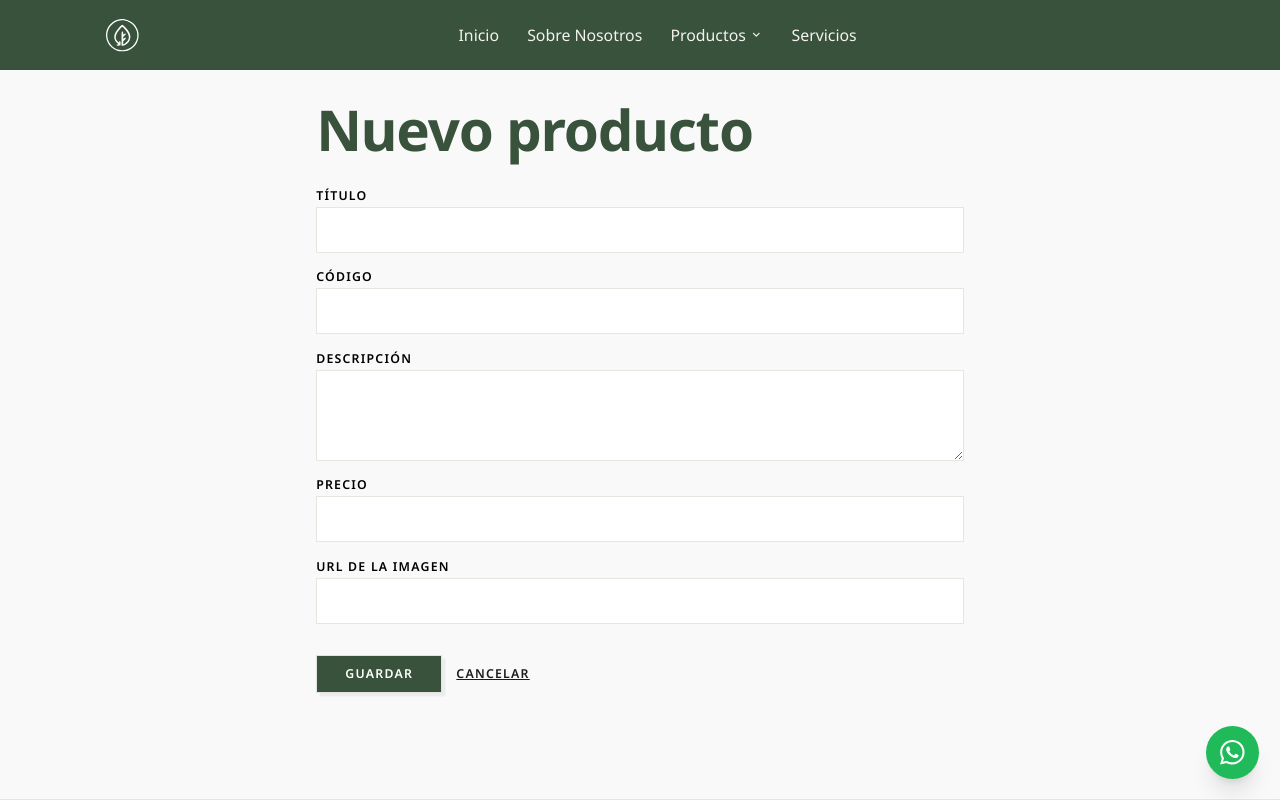
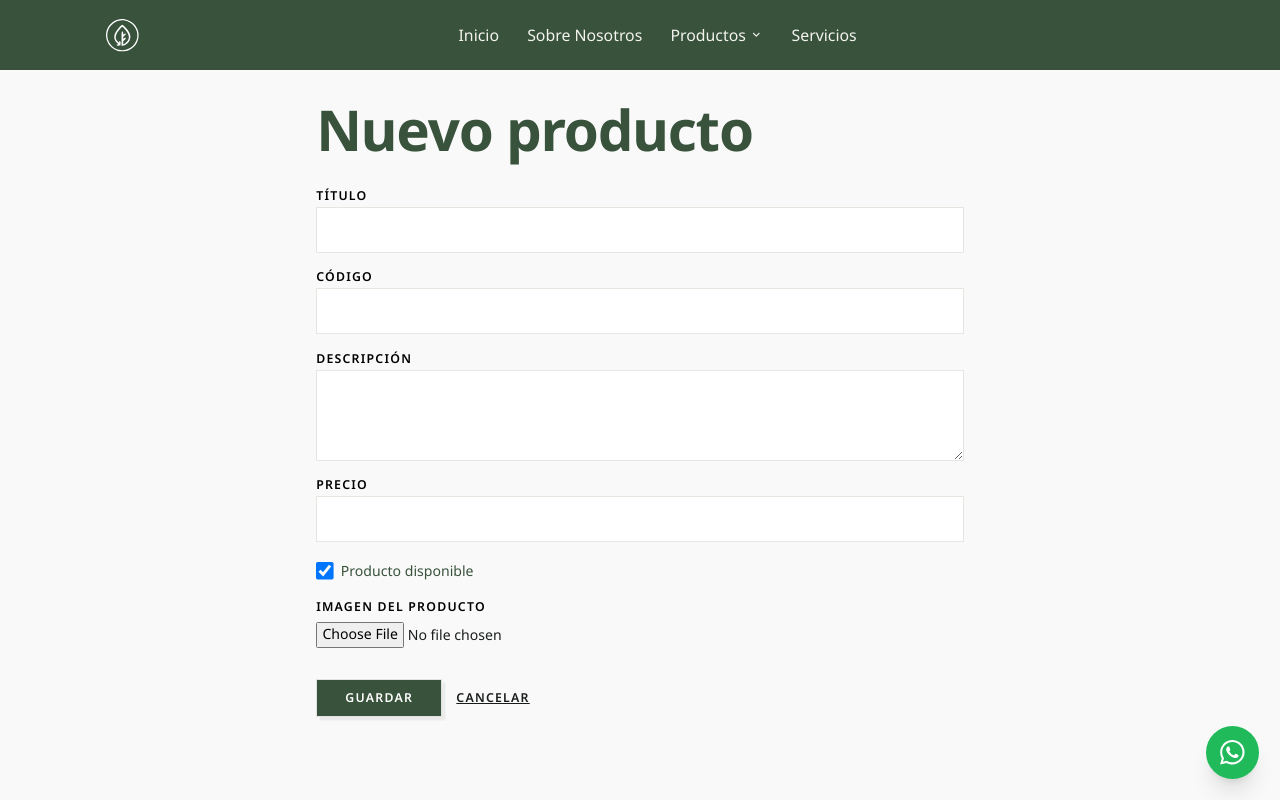
Before and after one commit to Suandres00/comunitarias, a React (Vite) app: page /admin/nuevo in a window 1280 px wide. Shown: the top 800 px of the page. Built offline with nearby package versions, Linux system fonts and the light colour scheme; sample sign-in values are in the browser's storage.

Commit message:
indicador de productos agotados

```diff
--- a/src/pages/AdminPanel.jsx
+++ b/src/pages/AdminPanel.jsx
@@ -45,11 +45,13 @@ const AdminPanel = () => {
 
   return (
     <main className="max-w-[1280px] mx-auto px-8 pt-28 pb-section-gap-lg">
-      <div className="flex items-center justify-between mb-10">
-        <h1 className="font-display-lg text-display-lg text-primary">Panel de Administración</h1>
+      <div className="flex flex-col sm:flex-row sm:items-center justify-between gap-4 mb-10">
+        <h1 className="font-display-md sm:font-display-lg text-display-md sm:text-display-lg text-primary">
+          Panel de Administración
+        </h1>
         <button
           onClick={handleLogout}
-          className="font-body-md text-body-md text-secondary underline"
+          className="font-body-md text-body-md text-secondary underline self-start sm:self-auto"
         >
           Cerrar sesión
         </button>
@@ -66,18 +68,38 @@ const AdminPanel = () => {
         {products.map((p) => (
           <div
             key={p.id}
-            className="flex items-center gap-4 bg-surface-container-low technical-border p-4"
+            className="flex flex-col sm:flex-row sm:items-center gap-4 bg-surface-container-low technical-border p-4"
           >
+            <div className="flex items-center gap-4">
               <img
                 src={p.img}
                 alt={p.title}
-              className="w-20 h-20 object-cover technical-border"
+                className="w-20 h-20 object-cover technical-border flex-shrink-0"
               />
-            <div className="flex-1">
+              <div className="flex-1 sm:hidden">
                 <span className="font-label-md text-label-md text-secondary uppercase tracking-widest">{p.code}</span>
                 <h3 className="font-headline-md text-headline-md text-primary">{p.title}</h3>
-              <p className="font-body-md text-body-md text-on-surface-variant">${p.price.toLocaleString('es-AR')}</p>
+                <p className="font-body-md text-body-md text-on-surface-variant">
+                  ${p.price.toLocaleString('es-AR')}
+                  {!p.disponible && (
+                    <span className="ml-2 text-red-600 font-label-md text-label-md uppercase">Agotado</span>
+                  )}
+                </p>
               </div>
+            </div>
+
+            <div className="hidden sm:block flex-1">
+              <span className="font-label-md text-label-md text-secondary uppercase tracking-widest">{p.code}</span>
+              <h3 className="font-headline-md text-headline-md text-primary">{p.title}</h3>
+              <p className="font-body-md text-body-md text-on-surface-variant">
+                ${p.price.toLocaleString('es-AR')}
+                {!p.disponible && (
+                  <span className="ml-2 text-red-600 font-label-md text-label-md uppercase">Agotado</span>
+                )}
+              </p>
+            </div>
+
+            <div className="flex gap-4 sm:gap-4">
               <Link
                 to={`/admin/editar/${p.id}`}
                 className="font-label-md text-label-md uppercase tracking-widest underline"
@@ -91,6 +113,7 @@ const AdminPanel = () => {
                 Borrar
               </button>
             </div>
+          </div>
         ))}
       </div>
     </main>
--- a/src/pages/AdminProductForm.jsx
+++ b/src/pages/AdminProductForm.jsx
@@ -1,5 +1,8 @@
 import { useState, useEffect } from 'react'
 import { useParams, useNavigate } from 'react-router-dom'
+
+const CLOUD_NAME = 'upj3yzbb'
+const UPLOAD_PRESET = 'ml_default'
 
 const AdminProductForm = () => {
   const { id } = useParams()
@@ -12,10 +15,16 @@ const AdminProductForm = () => {
     desc: '',
     price: '',
     img: '',
+    disponible: true,
   })
   const [loading, setLoading] = useState(esEdicion)
   const [guardando, setGuardando] = useState(false)
+  const [subiendoImagen, setSubiendoImagen] = useState(false)
   const [error, setError] = useState(null)
+
+  const handleCheckboxChange = (e) => {
+    setFormData((prev) => ({ ...prev, disponible: e.target.checked }))
+  }
 
   useEffect(() => {
     if (esEdicion) {
@@ -31,6 +40,36 @@ const AdminProductForm = () => {
   const handleChange = (e) => {
     const { name, value } = e.target
     setFormData((prev) => ({ ...prev, [name]: value }))
+  }
+
+  const handleImageUpload = (e) => {
+    const file = e.target.files[0]
+    if (!file) return
+
+    setSubiendoImagen(true)
+    setError(null)
+
+    const data = new FormData()
+    data.append('file', file)
+    data.append('upload_preset', UPLOAD_PRESET)
+
+    fetch(`https://api.cloudinary.com/v1_1/${CLOUD_NAME}/image/upload`, {
+      method: 'POST',
+      body: data,
+    })
+      .then((res) => res.json())
+      .then((result) => {
+        if (result.secure_url) {
+          setFormData((prev) => ({ ...prev, img: result.secure_url }))
+        } else {
+          setError('No se pudo subir la imagen')
+        }
+        setSubiendoImagen(false)
+      })
+      .catch(() => {
+        setError('Error al subir la imagen')
+        setSubiendoImagen(false)
+      })
   }
 
   const handleSubmit = (e) => {
@@ -73,7 +112,7 @@ const AdminProductForm = () => {
   }
 
   return (
-    <main className="max-w-[800px] mx-auto px-8 pt-28 pb-section-gap-lg">
+    <main className="max-w-[800px] mx-auto px-4 sm:px-8 pt-28 pb-section-gap-lg">
       <h1 className="font-display-lg text-display-lg text-primary mb-8">
         {esEdicion ? 'Editar producto' : 'Nuevo producto'}
       </h1>
@@ -135,18 +174,42 @@ const AdminProductForm = () => {
           />
         </div>
 
-        <div className="flex flex-col gap-1">
+        <div className="flex items-center gap-2">
+          <input
+            type="checkbox"
+            id="disponible"
+            checked={formData.disponible}
+            onChange={handleCheckboxChange}
+            className="w-5 h-5"
+          />
+          <label htmlFor="disponible" className="font-body-md text-body-md text-primary">
+            Producto disponible
+          </label>
+        </div>
+
+        <div className="flex flex-col gap-2">
           <label className="font-label-md text-label-md text-secondary uppercase tracking-widest">
-            URL de la imagen
+            Imagen del producto
           </label>
+
+          {formData.img && (
+            <img
+              src={formData.img}
+              alt="Vista previa"
+              className="w-32 h-32 object-cover technical-border mb-2"
+            />
+          )}
+
           <input
-            type="text"
-            name="img"
-            value={formData.img}
-            onChange={handleChange}
-            required
-            className="border border-outline-variant px-4 py-3 font-body-md text-body-md"
+            type="file"
+            accept="image/*"
+            onChange={handleImageUpload}
+            className="font-body-md text-body-md"
           />
+
+          {subiendoImagen && (
+            <p className="font-body-md text-body-md text-secondary">Subiendo imagen...</p>
+          )}
         </div>
 
         {error && <p className="text-red-600 font-body-md text-body-md">{error}</p>}
@@ -154,7 +217,7 @@ const AdminProductForm = () => {
         <div className="flex gap-4 mt-4">
           <button
             type="submit"
-            disabled={guardando}
+            disabled={guardando || subiendoImagen}
             className="bg-primary text-on-primary font-label-md text-label-md uppercase tracking-widest py-3 px-8 industrial-shadow technical-border"
           >
             {guardando ? 'Guardando...' : 'Guardar'}
--- a/src/pages/ProductsPage.jsx
+++ b/src/pages/ProductsPage.jsx
@@ -73,7 +73,12 @@ const ProductsPage = () => {
         <section className="grid grid-cols-2 md:grid-cols-2 lg:grid-cols-3 gap-gutter">
           {products.map((p) => (
             <Link to={`/productos/${p.id}`} key={p.id} className="group cursor-pointer">
-              <div className="aspect-square bg-surface-container-low overflow-hidden technical-border transition-all group-hover:industrial-shadow mb-6 flex items-center justify-center">
+              <div className="relative aspect-square bg-surface-container-low overflow-hidden technical-border transition-all group-hover:industrial-shadow mb-6 flex items-center justify-center">
+                {!p.disponible && (
+                  <span className="absolute top-2 left-2 bg-red-600 text-white font-label-md text-label-md uppercase px-3 py-1 z-10">
+                    Agotado
+                  </span>
+                )}
                 <img
                   className="w-full h-full object-cover transition-transform duration-500 group-hover:scale-105"
                   src={p.img}
```
Also changed, not shown: 2 other files (tests, documents, lock files or other folders). Lines whose indentation alone changed are shown as unchanged.
